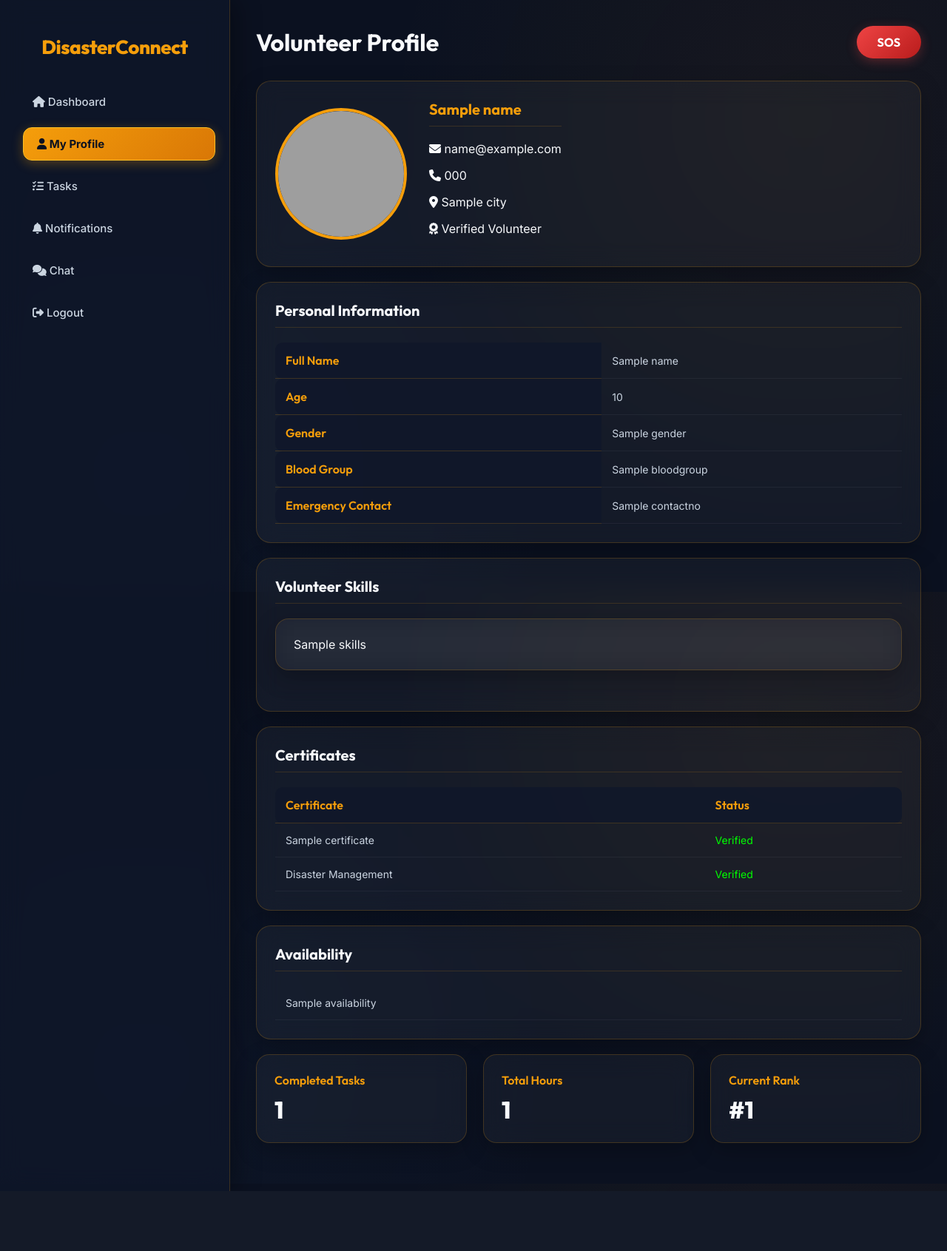
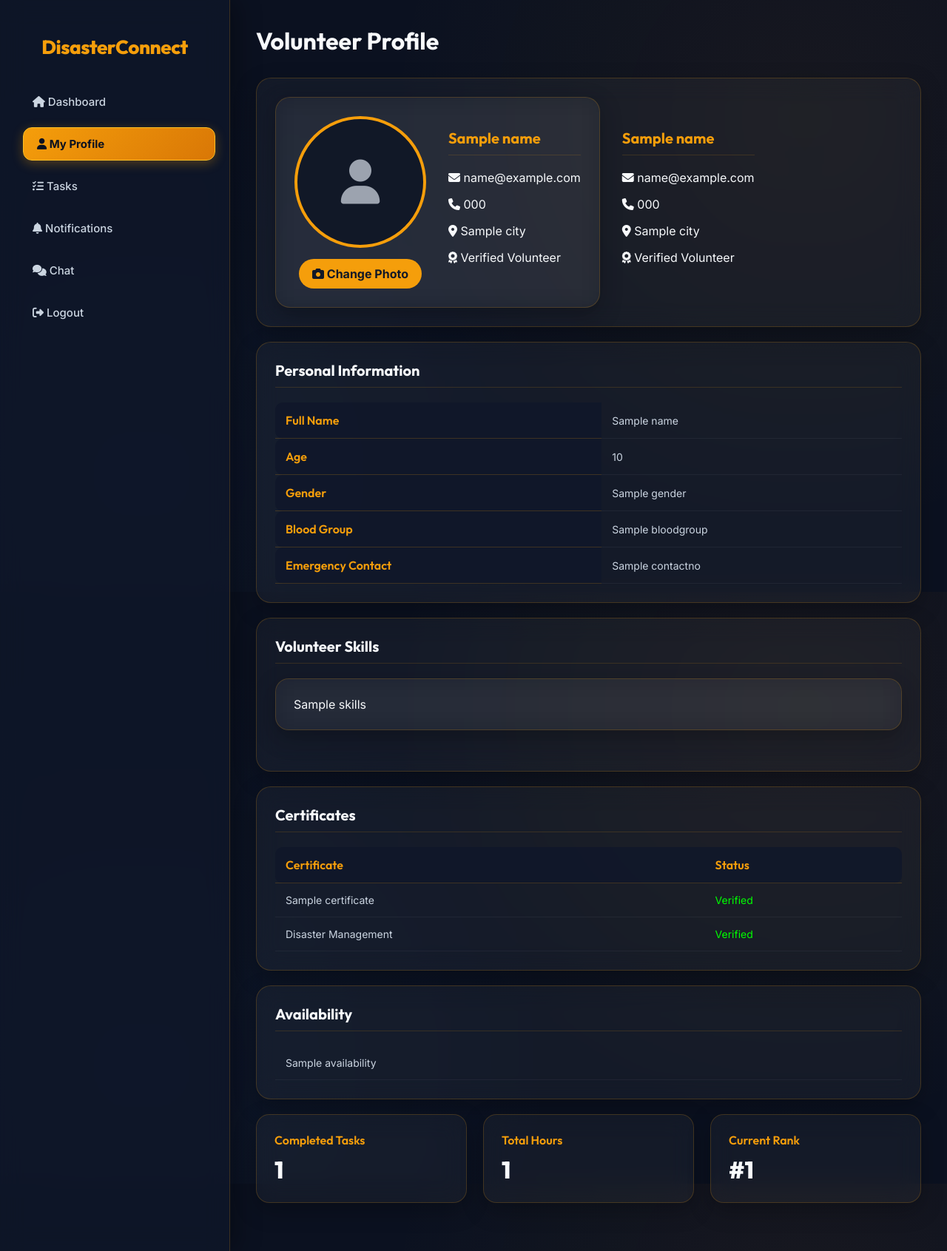
Before and after one commit to bashita/disasterconnect, a Flask app: template templates/volunteer_profile.html in a window 1280 px wide. Shown: the whole page at 74% size. Before the commit the page ends 1610 px from the top, so only its background shows below. Run offline with Flask 3, Linux system fonts and the light colour scheme; the template is opened without the code that fills it: most values are stand-ins (such as "Sample title", 1, 10 or a date in 2020); some libraries are stand-ins or nearby versions; grey boxes are pictures that could not be loaded.

Commit message:
Update volunteer_profile.html

```diff
--- a/templates/volunteer_profile.html
+++ b/templates/volunteer_profile.html
@@ -81,9 +81,6 @@
                 Volunteer Profile
             </h1>
 
-            <button class="sos">
-                SOS
-            </button>
 
         </header>
 
@@ -93,12 +90,116 @@
 
             <div style="display:flex;align-items:center;gap:30px;flex-wrap:wrap;">
 
-                <img src="../images/profile.png"
-                width="170"
-                height="170"
-                style="border-radius:50%;
-                border:4px solid #F59E0B;
-                object-fit:cover;">
+                <section class="panel">
+
+    <div style="
+        display:flex;
+        align-items:center;
+        gap:30px;
+        flex-wrap:wrap;
+    ">
+
+        <!-- Profile Photo -->
+        <div style="text-align:center;">
+
+            {% if profile_photo %}
+
+                <img src="{{ url_for('static', filename='uploads/' + profile_photo) }}"
+                     width="170"
+                     height="170"
+                     style="
+                        border-radius:50%;
+                        border:4px solid #F59E0B;
+                        object-fit:cover;
+                     ">
+
+            {% else %}
+
+                <div style="
+                    width:170px;
+                    height:170px;
+                    border-radius:50%;
+                    border:4px solid #F59E0B;
+                    display:flex;
+                    align-items:center;
+                    justify-content:center;
+                    background:#111827;
+                    color:#9CA3AF;
+                    font-size:60px;
+                ">
+                    <i class="fa-solid fa-user"></i>
+                </div>
+
+            {% endif %}
+
+
+            <!-- Upload Form -->
+
+            <form action="{{ url_for('upload_profile_photo') }}"
+                  method="POST"
+                  enctype="multipart/form-data"
+                  style="margin-top:15px;">
+
+                <label style="
+                    display:inline-block;
+                    padding:10px 18px;
+                    background:#F59E0B;
+                    color:#111827;
+                    border-radius:20px;
+                    font-weight:bold;
+                    cursor:pointer;
+                ">
+
+                    <i class="fa-solid fa-camera"></i>
+                    Change Photo
+
+                    <input type="file"
+                           name="profile_photo"
+                           accept="image/*"
+                           required
+                           style="display:none;"
+                           onchange="this.form.submit();">
+
+                </label>
+
+            </form>
+
+        </div>
+
+
+        <!-- Volunteer Details -->
+
+        <div>
+
+            <h2 style="color:#F59E0B;">
+                {{ name }}
+            </h2>
+
+            <p>
+                <i class="fa-solid fa-envelope"></i>
+                {{ emailid }}
+            </p>
+
+            <p>
+                <i class="fa-solid fa-phone"></i>
+                {{ mobileno }}
+            </p>
+
+            <p>
+                <i class="fa-solid fa-location-dot"></i>
+                {{ city }}
+            </p>
+
+            <p>
+                <i class="fa-solid fa-award"></i>
+                Verified Volunteer
+            </p>
+
+        </div>
+
+    </div>
+
+</section>
 
                 <div>
 
```
